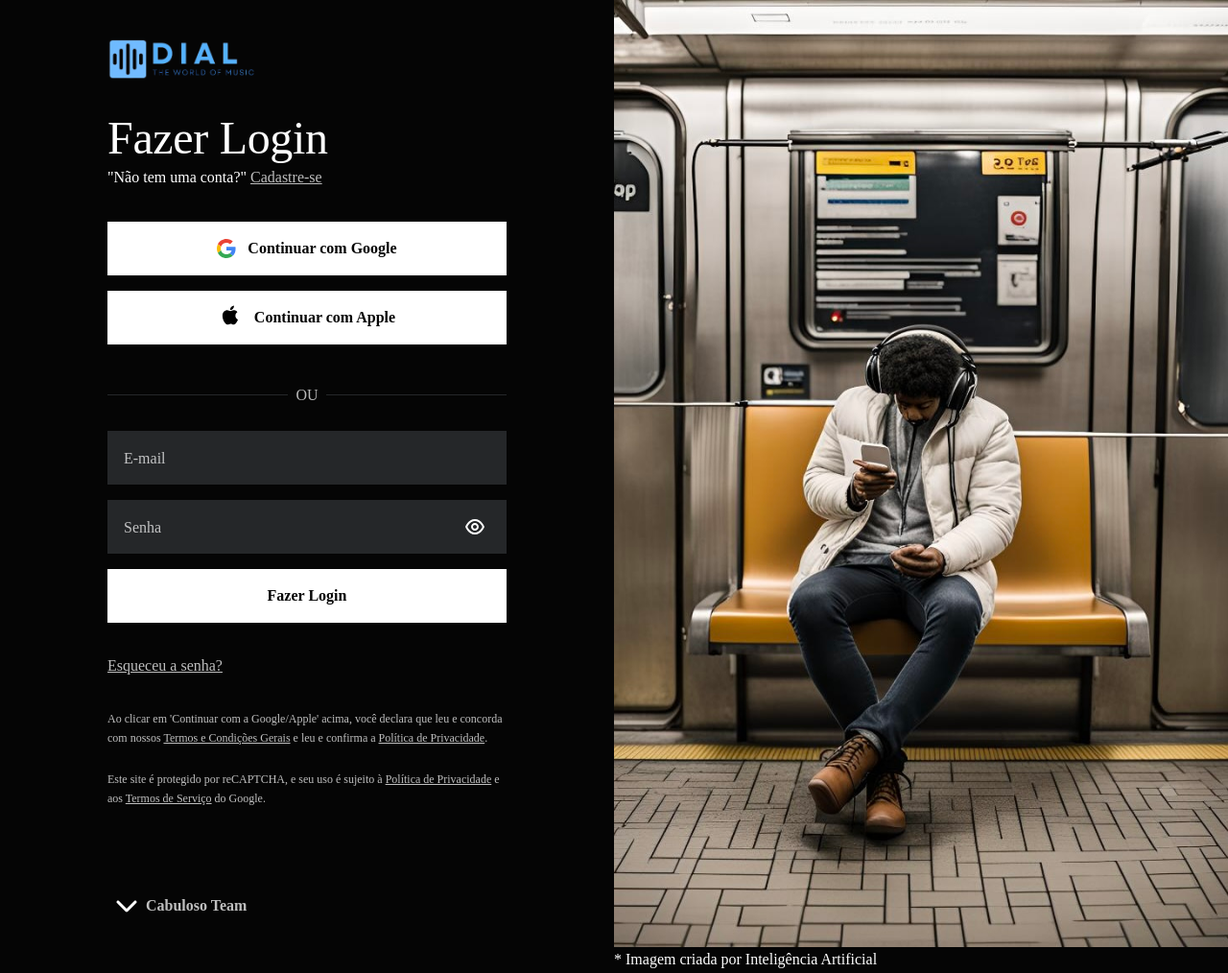
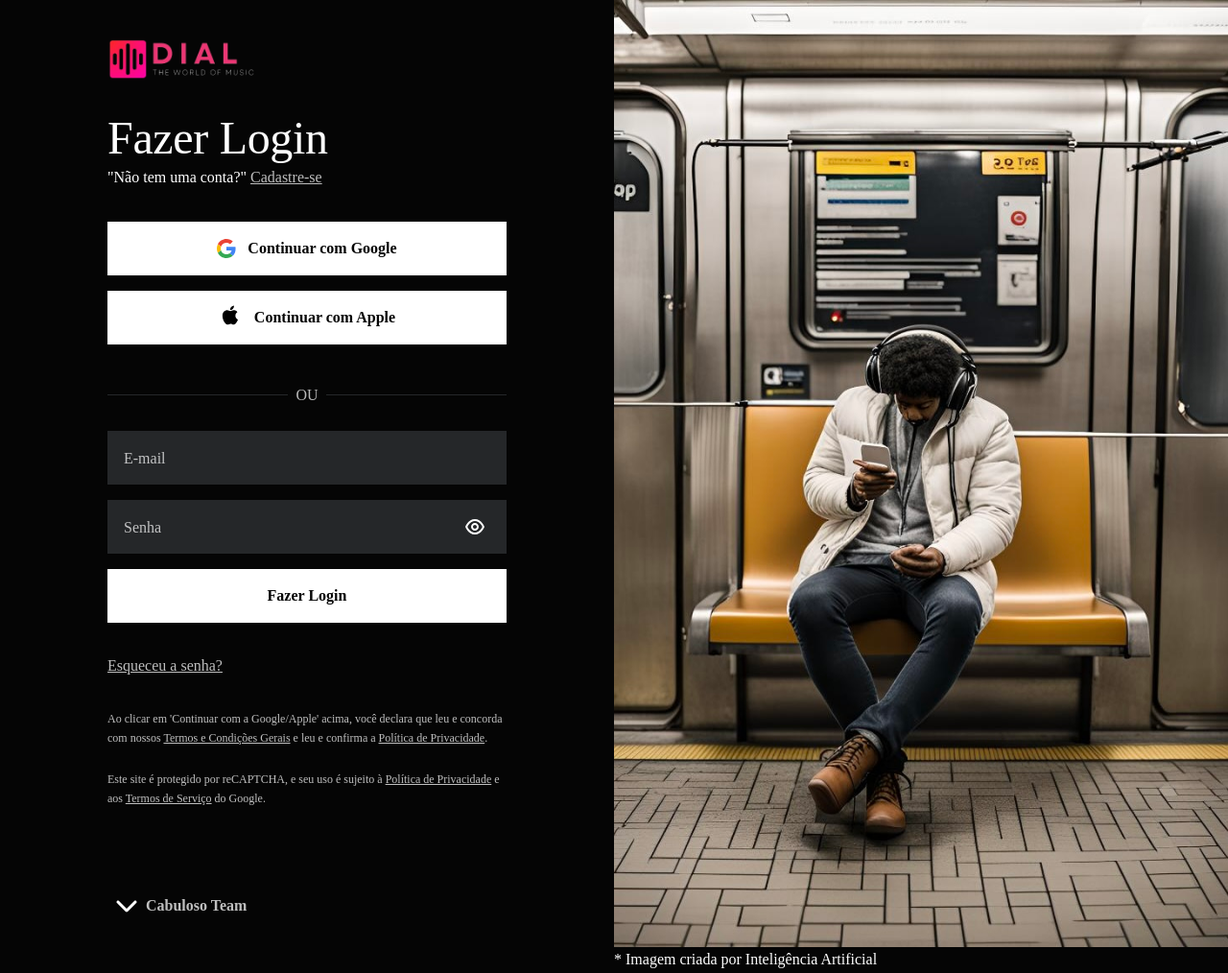
Before and after one commit to ICEI-PUC-Minas-PMV-SI/pmv-si-2024-1-pe3-t1-dial, a plain HTML site: page login.html in a window 1280 px wide. Shown: the whole page at 96% size. Drawn offline with Linux system fonts and the light colour scheme; a web font is replaced by a local one.

Commit message:
Update login-style CSS

```diff
--- a/CSS/login-style.css
+++ b/CSS/login-style.css
@@ -153,9 +153,9 @@ img {
     height: 44px;
     margin-bottom: 0;
 }
-.form__header #logo {
+/*.form__header #logo {
     filter: invert(1) sepia(1) saturate(5) hue-rotate(180deg);
-}
+}*/
 .form__header h1 {
     margin-top: 2rem;
     margin-bottom: 0;
```
